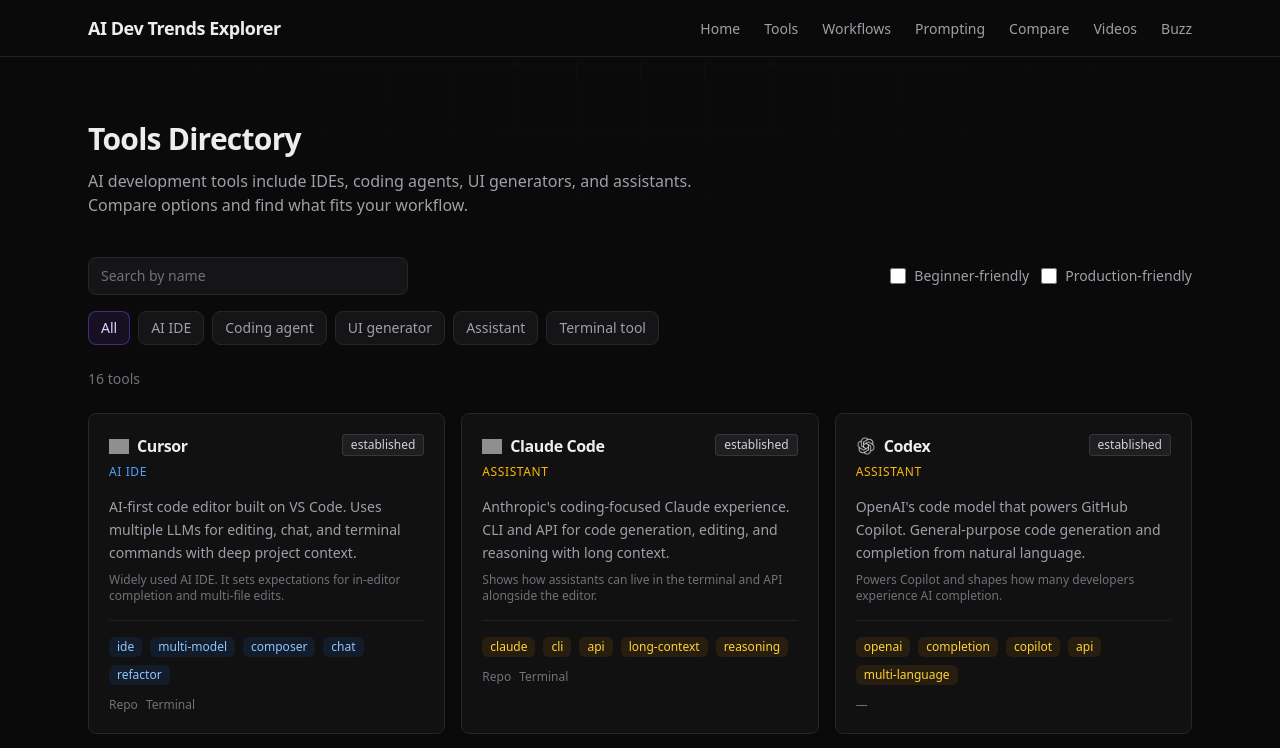
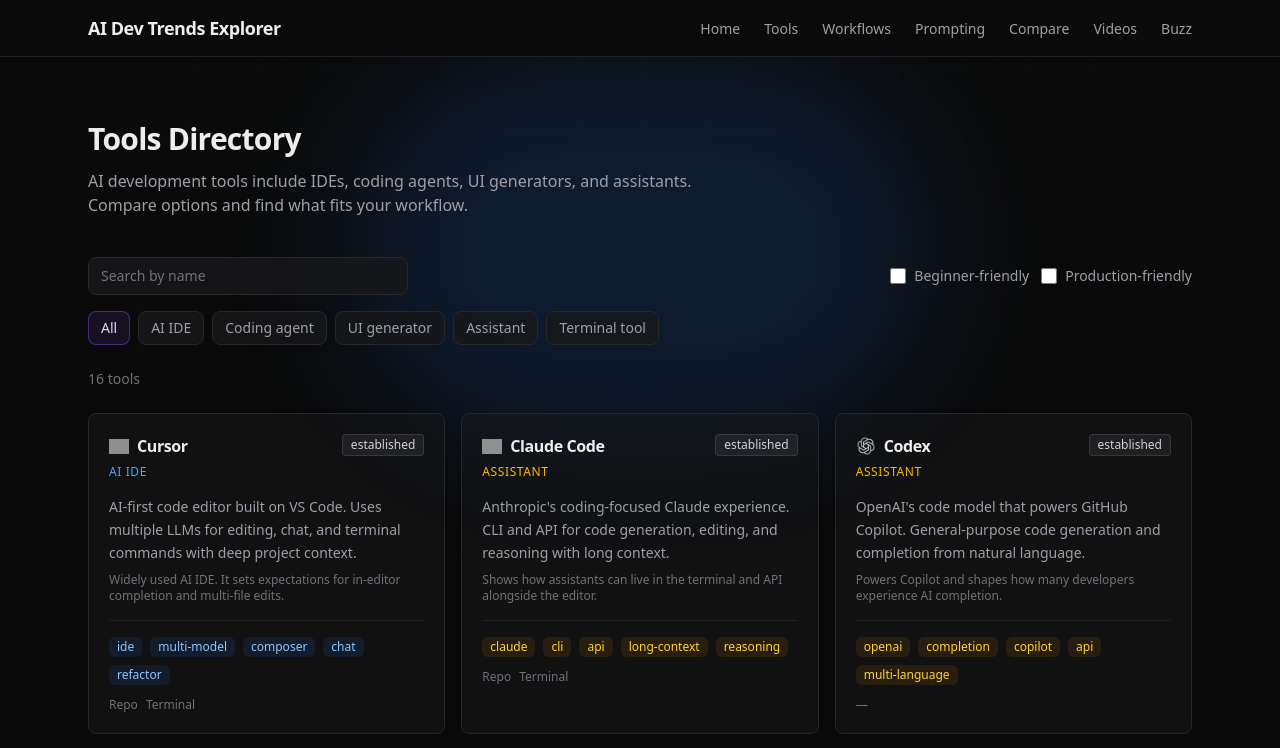
Before and after one commit to ian-schwartz/ai-dev-trends-explorer, a Next.js app: page /tools in a window 1280 px wide. Shown: the top 748 px of the page. Built offline with nearby package versions, Linux system fonts and the light colour scheme; grey boxes are pictures that could not be loaded.

Commit message:
ui: add section gradient glow to Tools and Buzz pages for consistent design system

```diff
--- a/src/app/buzz/page.tsx
+++ b/src/app/buzz/page.tsx
@@ -7,8 +7,14 @@
   const stories = await getBuzzPageStories();
 
   return (
-    <main className="min-h-screen">
-      <div className="mx-auto max-w-6xl px-4 py-12 sm:px-6 sm:py-16">
+    <main className="relative min-h-screen overflow-hidden">
+      <div
+        className="pointer-events-none absolute inset-0"
+        aria-hidden
+      >
+        <div className="absolute left-1/2 top-0 h-[24rem] w-[36rem] -translate-x-1/2 rounded-full bg-amber-500/15 blur-3xl" />
+      </div>
+      <div className="relative mx-auto max-w-6xl px-4 py-12 sm:px-6 sm:py-16">
         <h1 className="text-3xl font-bold tracking-tight text-foreground">
           Buzz
         </h1>
--- a/src/app/tools/page.tsx
+++ b/src/app/tools/page.tsx
@@ -37,8 +37,14 @@
   );
 
   return (
-    <main className="min-h-screen">
-      <div className="mx-auto max-w-6xl px-4 py-12 sm:px-6 sm:py-16">
+    <main className="relative min-h-screen overflow-hidden">
+      <div
+        className="pointer-events-none absolute inset-0"
+        aria-hidden
+      >
+        <div className="absolute left-1/2 top-0 h-[24rem] w-[36rem] -translate-x-1/2 rounded-full bg-blue-500/15 blur-3xl" />
+      </div>
+      <div className="relative mx-auto max-w-6xl px-4 py-12 sm:px-6 sm:py-16">
         <h1 className="text-3xl font-bold tracking-tight text-foreground">
           Tools Directory
         </h1>
```
